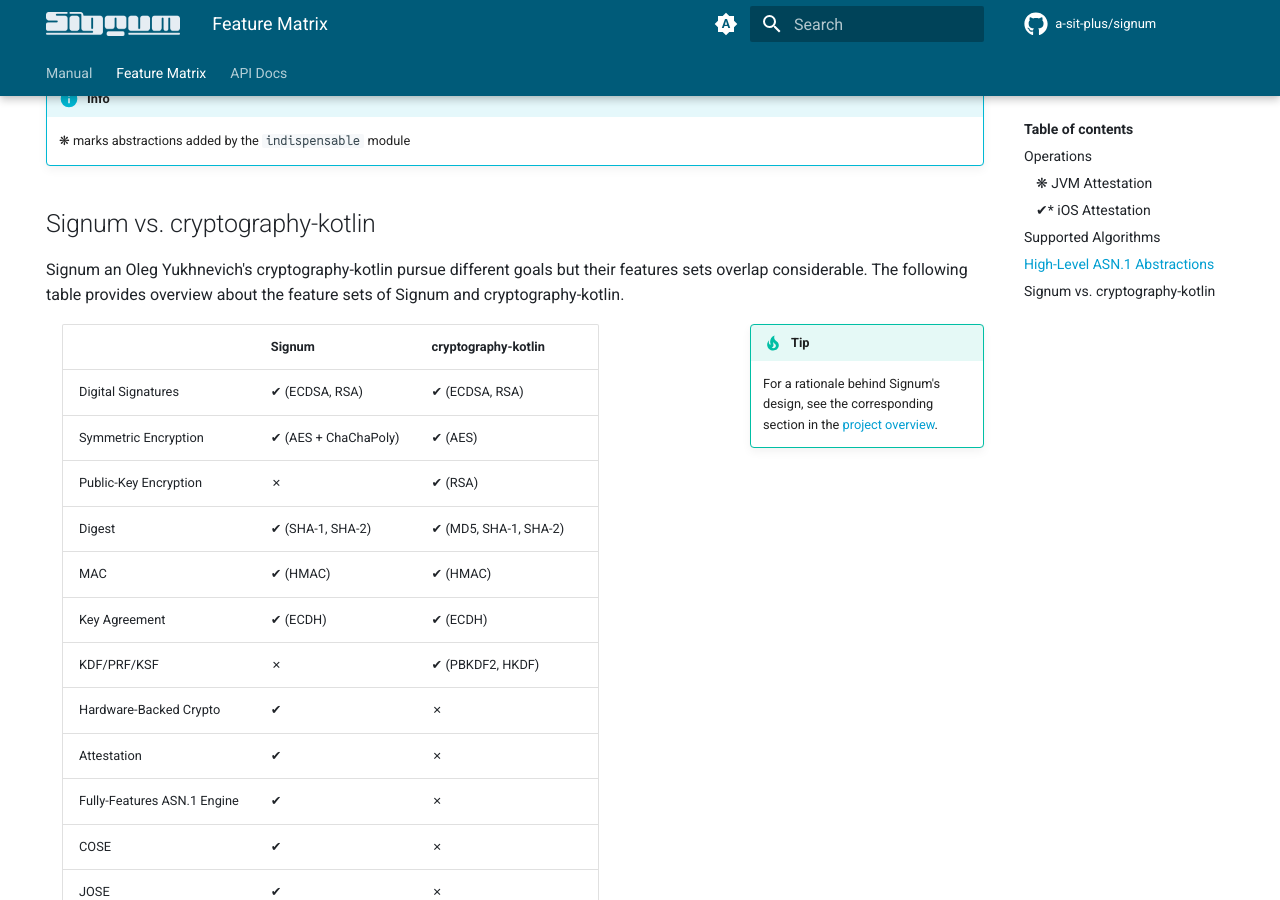
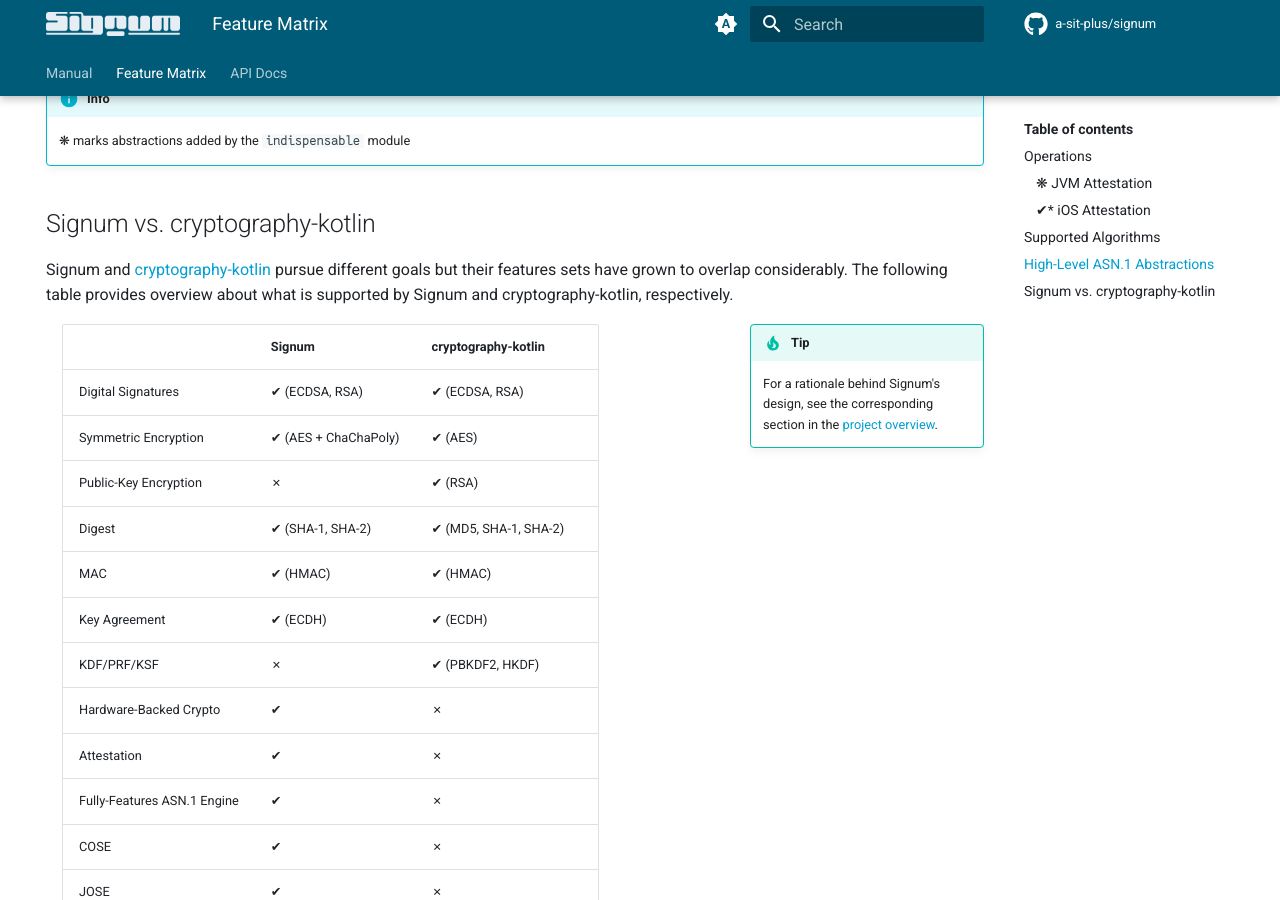
Before and after one commit to a-sit-plus/signum, an MkDocs documentation site: the page built from docs/docs/features.md, in a window 1280 px wide and 900 px high, scrolled down 2945 px. Built offline with MkDocs 1.6.1 and Material for MkDocs 9.7.7, drawn with Linux system fonts in a browser that asks for light colours; comment, search, counter and statistics services are not loaded.

Commit message:
incorporate feedback from @whyoleg

```diff
--- a/docs/docs/features.md
+++ b/docs/docs/features.md
@@ -93,9 +93,9 @@
 
 ## Signum vs. cryptography-kotlin
 
-Signum an Oleg Yukhnevich's cryptography-kotlin pursue different goals but their features sets
-overlap considerable.
-The following table provides overview about the feature sets of Signum and cryptography-kotlin.
+Signum and [cryptography-kotlin](https://github.com/whyoleg/cryptography-kotlin) pursue different goals but their features sets have grown to
+overlap considerably.
+The following table provides overview about what is supported by Signum and cryptography-kotlin, respectively.
 
 !!! tip inline end
     For a rationale behind Signum's design, see the corresponding section in the [project overview](index.md#rationale).
```
Also changed, not shown: docs/docs/index.md (+36 -29 lines), README.md.
